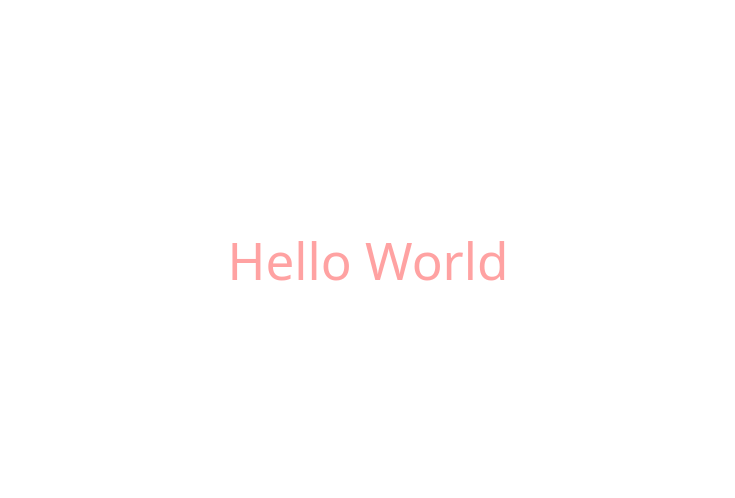
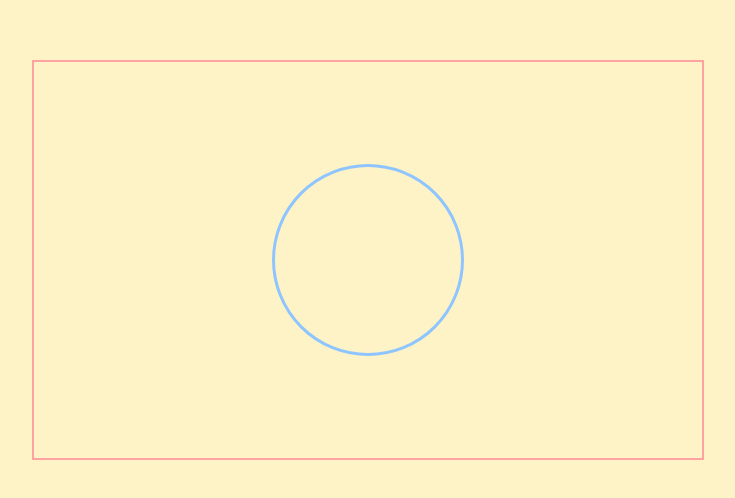
Before and after one commit to JanuDev12/calmy, a React (Vite) app: page / in a window 1280 px wide. Shown: the part 140-638 px from the top of the page, without its empty margins (272-1007 px from the left). Built offline with nearby package versions, Linux system fonts and the light colour scheme.

Commit message:
feat: add motion library & testing Breathcircle component

```diff
--- a/package.json
+++ b/package.json
@@ -11,6 +11,7 @@
   },
   "dependencies": {
     "@tailwindcss/vite": "^4.0.8",
+    "motion": "^12.4.7",
     "react": "^19.0.0",
     "react-dom": "^19.0.0",
     "tailwindcss": "^4.0.8"
--- a/src/App.css
+++ b/src/App.css
@@ -1,45 +1 @@
 @import "tailwindcss";
-
-
-#root {
-  max-width: 1280px;
-  margin: 0 auto;
-  padding: 2rem;
-  text-align: center;
-}
-
-.logo {
-  height: 6em;
-  padding: 1.5em;
-  will-change: filter;
-  transition: filter 300ms;
-}
-.logo:hover {
-  filter: drop-shadow(0 0 2em #646cffaa);
-}
-.logo.react:hover {
-  filter: drop-shadow(0 0 2em #61dafbaa);
-}
-
-@keyframes logo-spin {
-  from {
-    transform: rotate(0deg);
-  }
-  to {
-    transform: rotate(360deg);
-  }
-}
-
-@media (prefers-reduced-motion: no-preference) {
-  a:nth-of-type(2) .logo {
-    animation: logo-spin infinite 20s linear;
-  }
-}
-
-.card {
-  padding: 2em;
-}
-
-.read-the-docs {
-  color: #888;
-}
--- a/src/App.tsx
+++ b/src/App.tsx
@@ -1,15 +1,19 @@
 
 import './App.css'
+import { motion } from "motion/react";
+import Breathcircle from './components/Breathcircle';
 
 function App() {
 
   return (
     <>
-     <div>
-      <h1 className="text-3xl text-red-300">Hello World</h1>
-     </div>
+      <div className="w-full h-screen bg-amber-100 flex justify-center items-center">
+        <motion.div className="w-2xl h-1/2 border-2 border-red-300 flex items-center">
+          <Breathcircle/>
+        </motion.div>
+      </div>
     </>
-  )
+  );
 }
 
 export default App
--- /dev/null
+++ b/src/components/BreathCircle.tsx
@@ -0,0 +1,17 @@
+import { motion } from "motion/react";
+
+
+function Breathcircle() {
+  return (
+      <motion.div
+        className="mx-auto size-32 rounded-full border-2 border-blue-300"
+        animate={{
+          scale: 1.5,
+          transition: { duration: 2, repeat: Infinity },
+        }}
+      ></motion.div>
+
+  );
+}
+
+export default Breathcircle
--- a/src/index.css
+++ b/src/index.css
@@ -1,6 +1,6 @@
 @import "tailwindcss";
 
-:root {
+/* :root {
   font-family: system-ui, Avenir, Helvetica, Arial, sans-serif;
   line-height: 1.5;
   font-weight: 400;
@@ -68,3 +68,4 @@ button:focus-visible {
     background-color: #f9f9f9;
   }
 }
+ */
```
Also changed, not shown: 1 other file (tests, documents, lock files or other folders).
